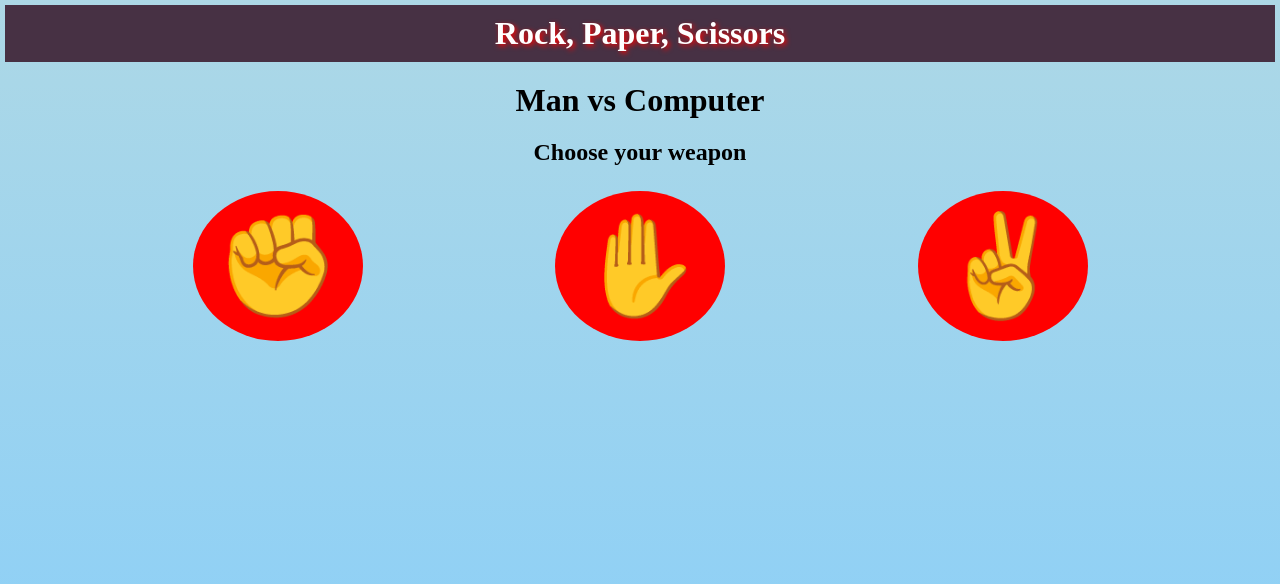
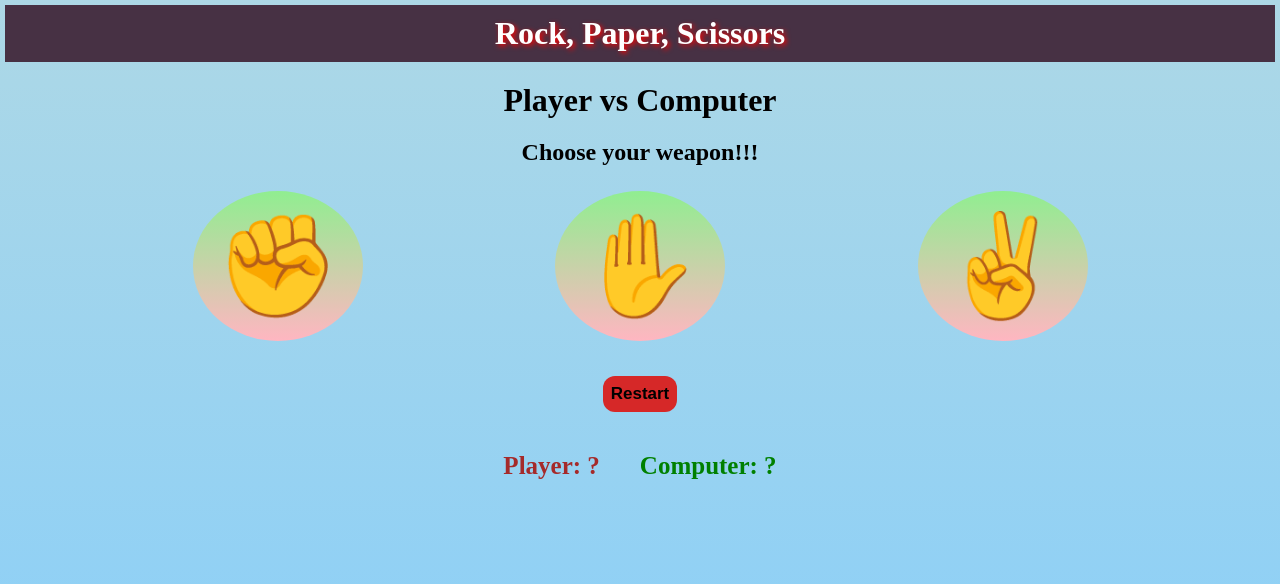
Before and after one commit to itsozod/rock-paper-scissors-react, a React (Vite) app: page / in a window 1280 px wide. Shown: the top 584 px of the page. Built offline with nearby package versions, Linux system fonts and the light colour scheme.

Commit message:
created restart and choice components

```diff
--- a/src/App.jsx
+++ b/src/App.jsx
@@ -3,6 +3,8 @@ import { Header } from "./components/header/Header";
 import { Info } from "./components/info/Info";
 import { Game } from "./components/game/Game";
 import { weapons } from "./Weapon";
+import { Restart } from "./components/restart/Restart";
+import { Choice } from "./components/choice/Choice";
 
 function App() {
   return (
@@ -15,6 +17,8 @@ function App() {
             <Game key={weapon.id} text={weapon.name} />
           ))}
         </div>
+        <Restart />
+        <Choice />
       </main>
     </>
   );
--- /dev/null
+++ b/src/components/choice/Choice.jsx
@@ -0,0 +1,10 @@
+/* eslint-disable react/prop-types */
+import styles from "./Choice.module.css";
+export const Choice = ({ player, computer }) => {
+  return (
+    <div className={styles.choiceContainer}>
+      <p className={styles.playerChoice}>Player: ?{player}</p>
+      <p className={styles.computerChoice}>Computer: ?{computer}</p>
+    </div>
+  );
+};
--- /dev/null
+++ b/src/components/choice/Choice.module.css
@@ -0,0 +1,17 @@
+.choiceContainer {
+  display: flex;
+  justify-content: center;
+  margin-top: 20px;
+}
+.playerChoice,
+.computerChoice {
+  margin: 20px;
+  font-size: 25px;
+  font-weight: bold;
+}
+.playerChoice {
+  color: brown;
+}
+.computerChoice {
+  color: green;
+}
--- a/src/components/game/Game.module.css
+++ b/src/components/game/Game.module.css
@@ -2,7 +2,7 @@
   display: flex;
   justify-content: center;
   align-items: center;
-  background-color: red;
+  background-image: linear-gradient(lightgreen, lightpink);
   border-radius: 50%;
   margin: 5px;
 }
--- a/src/components/info/Info.jsx
+++ b/src/components/info/Info.jsx
@@ -2,8 +2,8 @@ import styles from "./Info.module.css";
 export const Info = () => {
   return (
     <div className={styles.info_container}>
-      <h1 className={styles.info_title}>Man vs Computer</h1>
-      <h2 className={styles.info_subtitle}>Choose your weapon</h2>
+      <h1 className={styles.info_title}>Player vs Computer</h1>
+      <h2 className={styles.info_subtitle}>Choose your weapon!!!</h2>
     </div>
   );
 };
--- /dev/null
+++ b/src/components/restart/Restart.jsx
@@ -0,0 +1,8 @@
+import styles from "./Restart.module.css";
+export const Restart = () => {
+  return (
+    <div className={styles.restartContainer}>
+      <button className={styles.restartBtn}>Restart</button>
+    </div>
+  );
+};
--- /dev/null
+++ b/src/components/restart/Restart.module.css
@@ -0,0 +1,18 @@
+.restartContainer {
+  display: flex;
+  justify-content: center;
+  margin-top: 30px;
+}
+.restartBtn {
+  padding: 8px;
+  border-radius: 12px;
+  border: none;
+  font-size: 17px;
+  background-color: #d62828;
+  cursor: pointer;
+  font-weight: bold;
+  transition: all 0.3s;
+}
+.restartBtn:hover {
+  background-color: #780000;
+}
```
